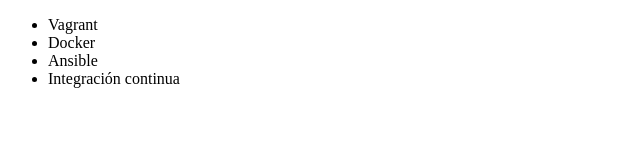
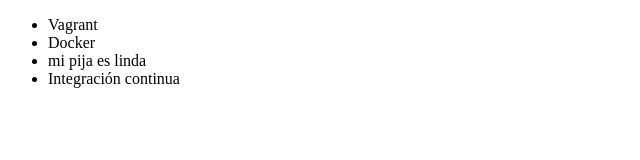
Before and after one commit to LeonardoMad90/Curso, a plain HTML site: page index.html in a window 1280 px wide. Shown: the full height of the page, 0-640 px from the left. Drawn offline with Linux system fonts and the light colour scheme.

Commit message:
a ver si logre hacer el cambio

```diff
--- a/index.html
+++ b/index.html
@@ -8,7 +8,7 @@
     <ul>
         <li> Vagrant </li>
         <li> Docker </li>
-        <li> Ansible </li>
+        <li> mi pija es linda </li>
         <li> Integración continua </li>
     </ul>
 </body>
```
